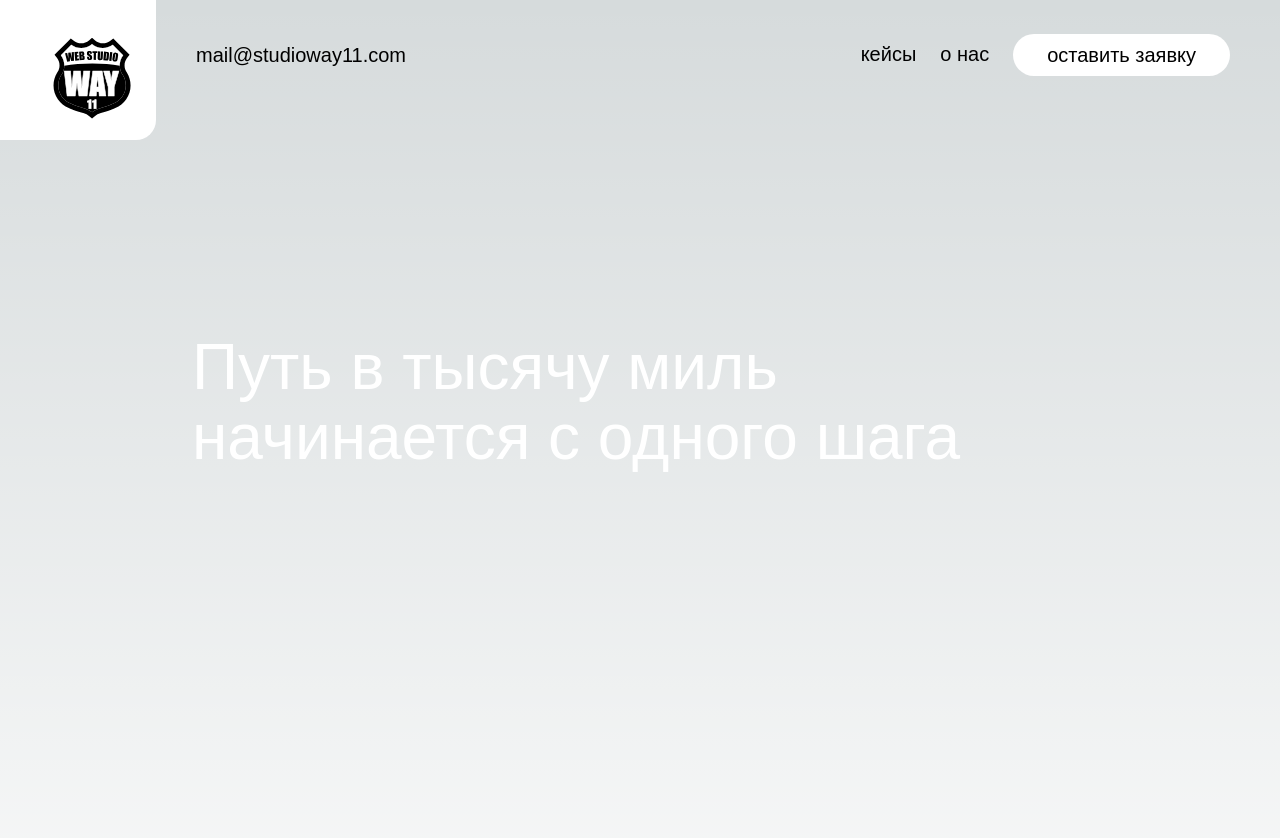
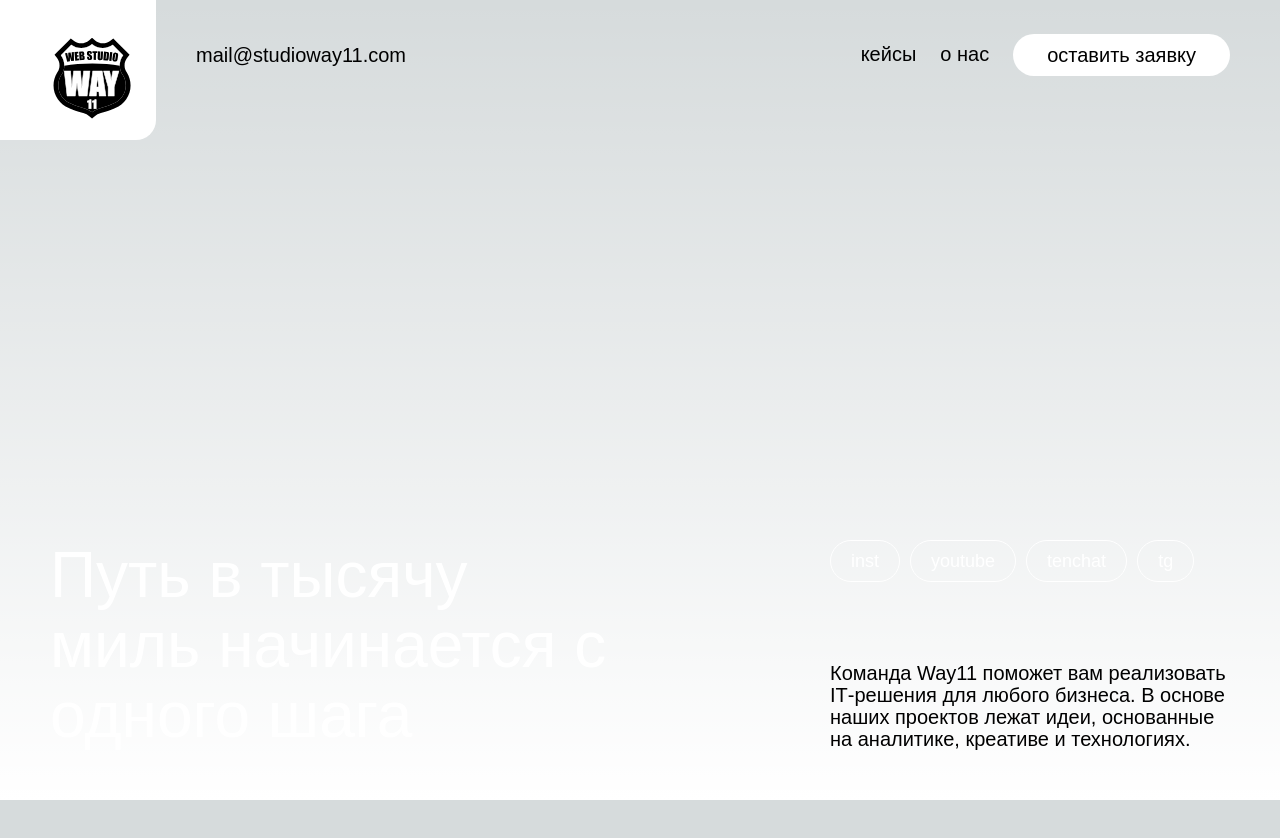
Before and after one commit to Llavrov/way11-web-app, a Next.js app: page / in a window 1280 px wide. Shown: the top 838 px of the page. After the commit the page ends 800 px from the top, so only its background shows below. Built offline with nearby package versions, Linux system fonts and the light colour scheme.

Commit message:
add content for main page

```diff
--- a/src/app/page.tsx
+++ b/src/app/page.tsx
@@ -2,7 +2,7 @@ import Main from "@/pages/main";
 
 export default function Home() {
     return (
-        <main className="flex min-h-screen flex-col items-center justify-between p-24">
+        <main className="flex flex-col items-center justify-between">
             <Main />
         </main>
     )
--- /dev/null
+++ b/src/components/tag.tsx
@@ -0,0 +1,15 @@
+'use client'
+
+type TTag = {
+    title: string;
+}
+
+function Tag({title}: TTag) {
+    return (
+        <span className="flex rounded-[100px] py-[10px] px-[20px] box-border text-18 text-white border-solid border-white border">
+            {title}
+        </span>
+    )
+}
+
+export default Tag;
--- a/src/pages/main/index.tsx
+++ b/src/pages/main/index.tsx
@@ -1,13 +1,32 @@
 'use strict'
 
 import Image from 'next/image'
+import Tag from "@/components/tag";
+
+const LIST_OF_TAGS = ['inst', 'youtube', 'tenchat', 'tg'];
 
 export default function Main() {
     return (
-        <div className="flex min-h-screen flex-col items-center justify-between p-24">
-            <h1 className="text-white text-heading-l">
-                Путь в тысячу миль начинается с одного шага
-            </h1>
+        <div className="w-full flex h-[calc(100vh-140px)] flex-col items-center justify-end p-[50px] box-border">
+            <div className="w-full flex justify-between h-[210px]">
+                <div className="max-w-[560px]">
+                    <h1 className="text-white text-heading-l">
+                        Путь в тысячу миль начинается с одного шага
+                    </h1>
+                </div>
+                <div className="flex justify-between flex-col">
+                    <div className="flex relative gap-[10px]">
+                        {
+                            LIST_OF_TAGS.map((title) => (
+                                <Tag title={title} key={title} />
+                            ))
+                        }
+                    </div>
+                    <p className="text-20 max-w-[400px]">
+                        Команда Way11 поможет вам реализовать IT‑решения для любого бизнеса. В основе наших проектов лежат идеи, основанные на аналитике, креативе и технологиях.
+                    </p>
+                </div>
+            </div>
         </div>
     )
 }
--- a/tailwind.config.js
+++ b/tailwind.config.js
@@ -58,9 +58,9 @@ module.exports = {
         'text-m': ['16px', { lineHeight: '20px', fontWeight: '400' }],
         'text-m-bold': ['16px', { fontWeight: '700' }],
         'text-l': ['18px', { lineHeight: '22px' }],
-        'text-l-bold': ['18px', { fontWeight: '600' }],
         'accent-l': ['18px', { fontWeight: '500' }],
 
+        '18': ['18px', { lineHeight: '20px', fontWeight: '500' }],
         '20': ['20px', { lineHeight: '22px', fontWeight: '500' }],
       },
       filter: {
```
